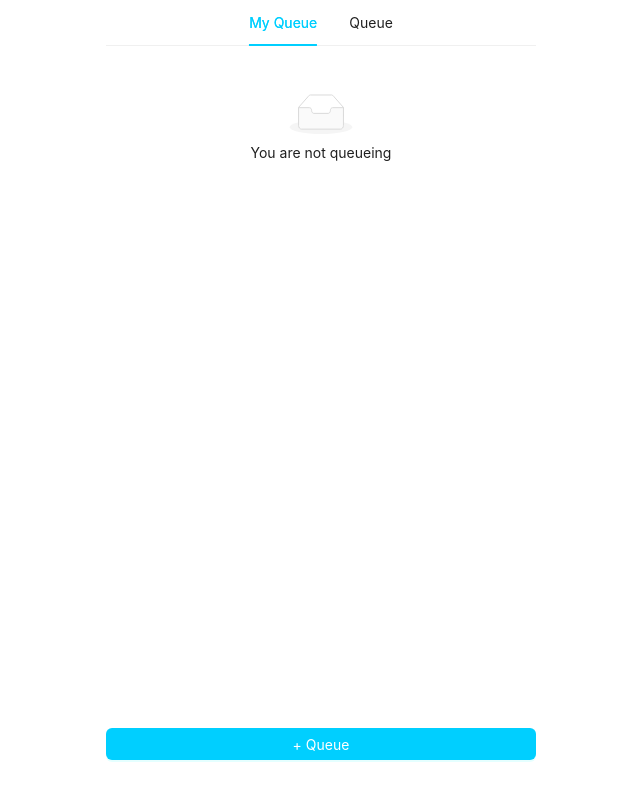
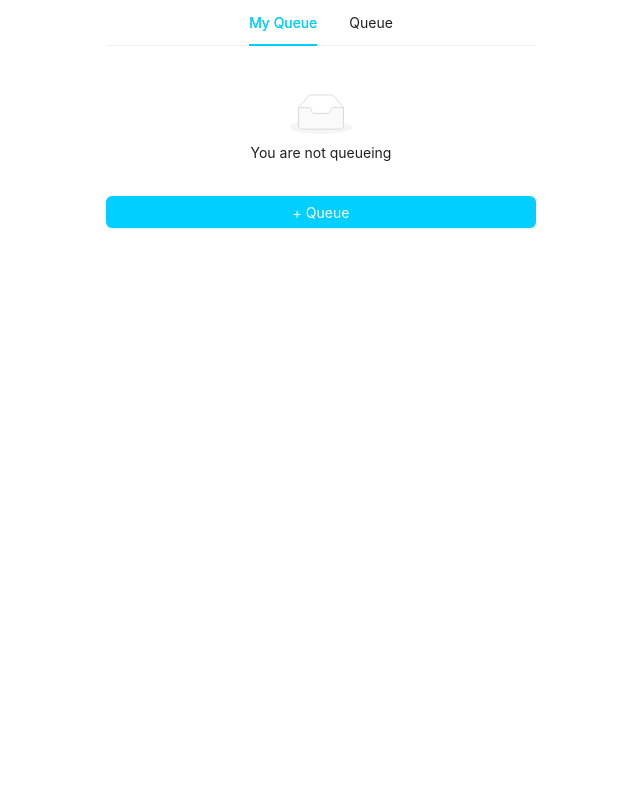
Before and after one commit to carol-lim/shower-queue-app, a React (Vite) app in the folder frontend/: page /home in a window 1280 px wide. Shown: the whole page, without its empty margins (319-959 px from the left). Built offline with nearby package versions, Linux system fonts and the light colour scheme; no server answers.

Commit message:
Replace root styling

```diff
--- a/frontend/src/App.css
+++ b/frontend/src/App.css
@@ -15,8 +15,9 @@
 }
 
 #root {
-  min-height: 95vh;
-  display: flex;
-  flex-direction: column;
-  justify-content: space-between;
+  max-width: 430px;
+  margin: 0 auto;
+  width: 100%;
+  min-height: 100vh;
+  box-sizing: border-box;
 }
--- a/frontend/src/index.css
+++ b/frontend/src/index.css
@@ -8,11 +8,3 @@ body {
 h5 {
   margin: 10px 0;
 }
-
-#root {
-  max-width: 430px;
-  margin: 0 auto;
-  width: 100%;
-  min-height: 100vh;
-  box-sizing: border-box;
-}
```
